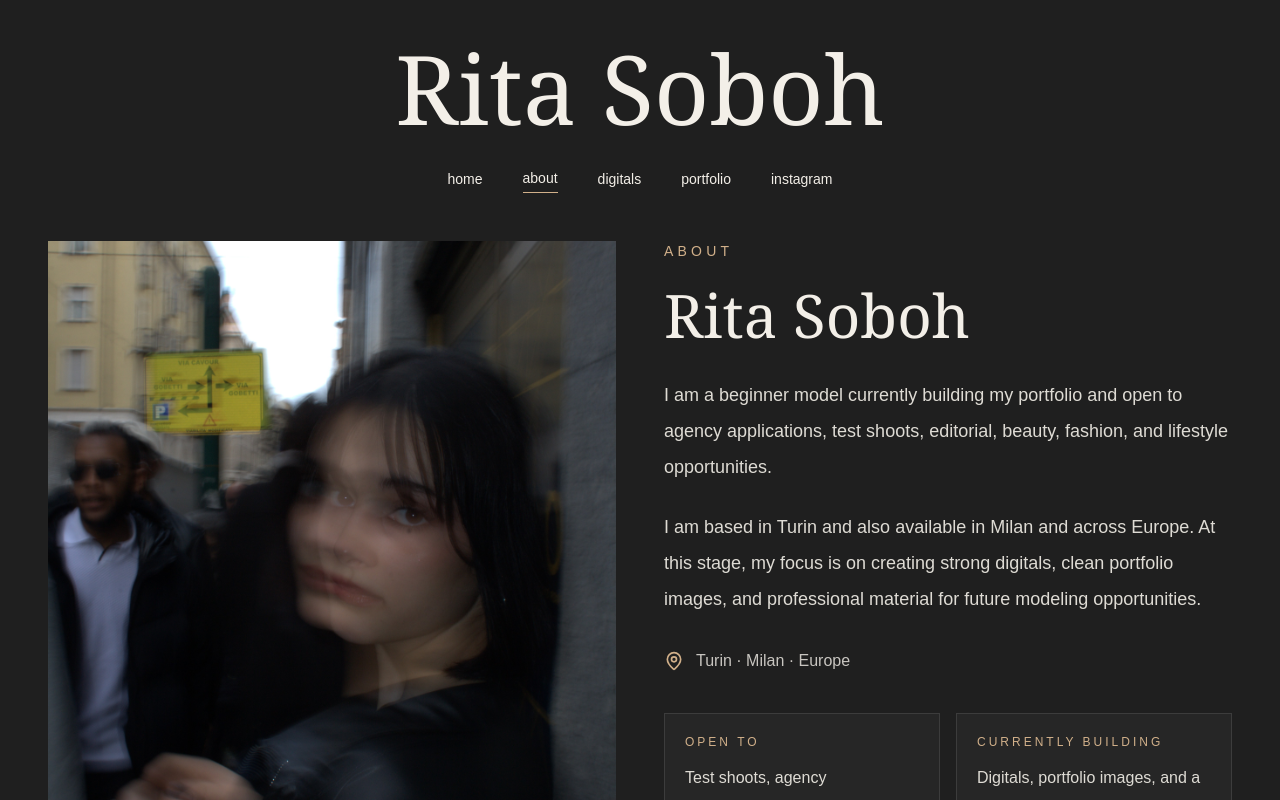
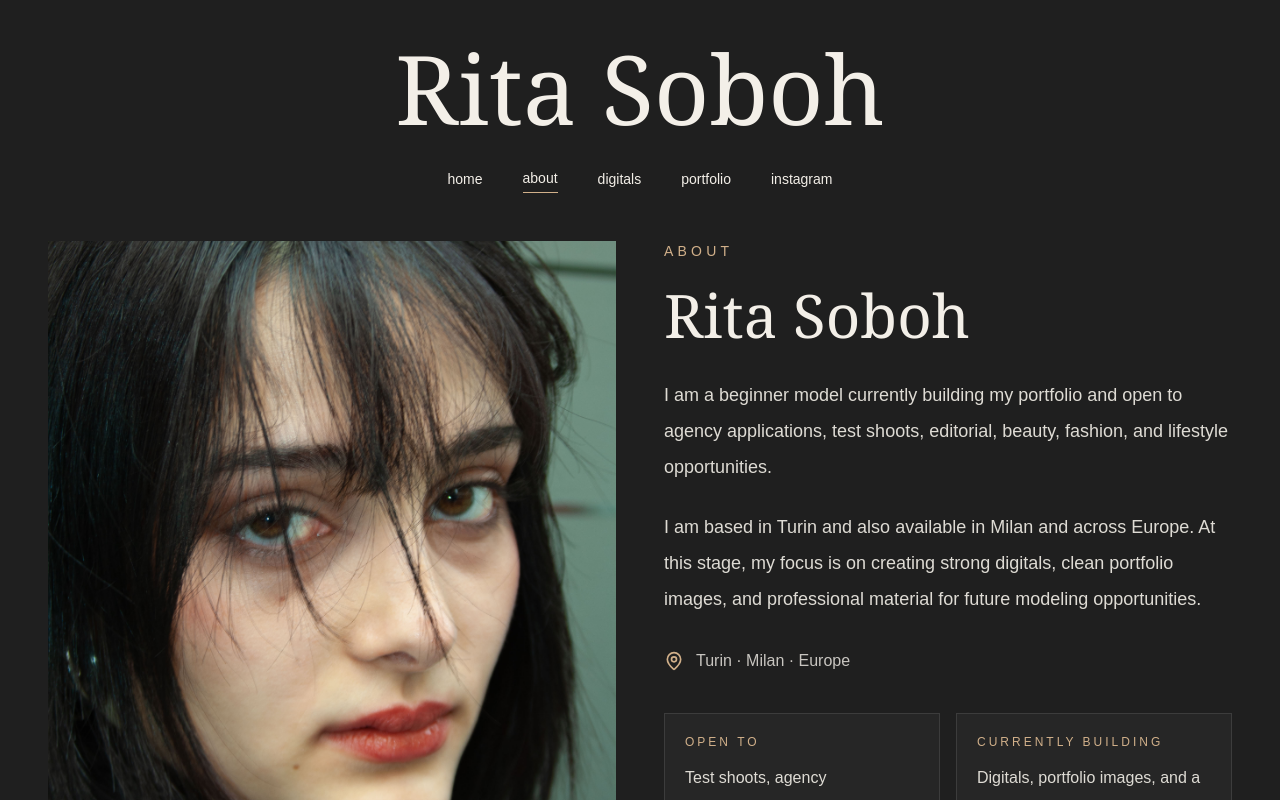
Before and after one commit to pearllllsss/Portfolio, a Next.js app: page /about in a window 1280 px wide. Shown: the top 800 px of the page. Built offline with nearby package versions, Linux system fonts and the light colour scheme.

Commit message:
small updates

```diff
--- a/app/about/page.tsx
+++ b/app/about/page.tsx
@@ -44,7 +44,7 @@ export default function AboutPage() {
           <div>
             <Reveal delay={0.1}>
             <img
-              src="/images/blurry1.jpg"
+              src="/images/closeup2.jpg"
               alt="About portrait"
               className="h-[620px] w-full object-cover"
             />
```
Also changed, not shown: public/images/closeup2.jpg (added), public/images/closeup3.jpg (added).
